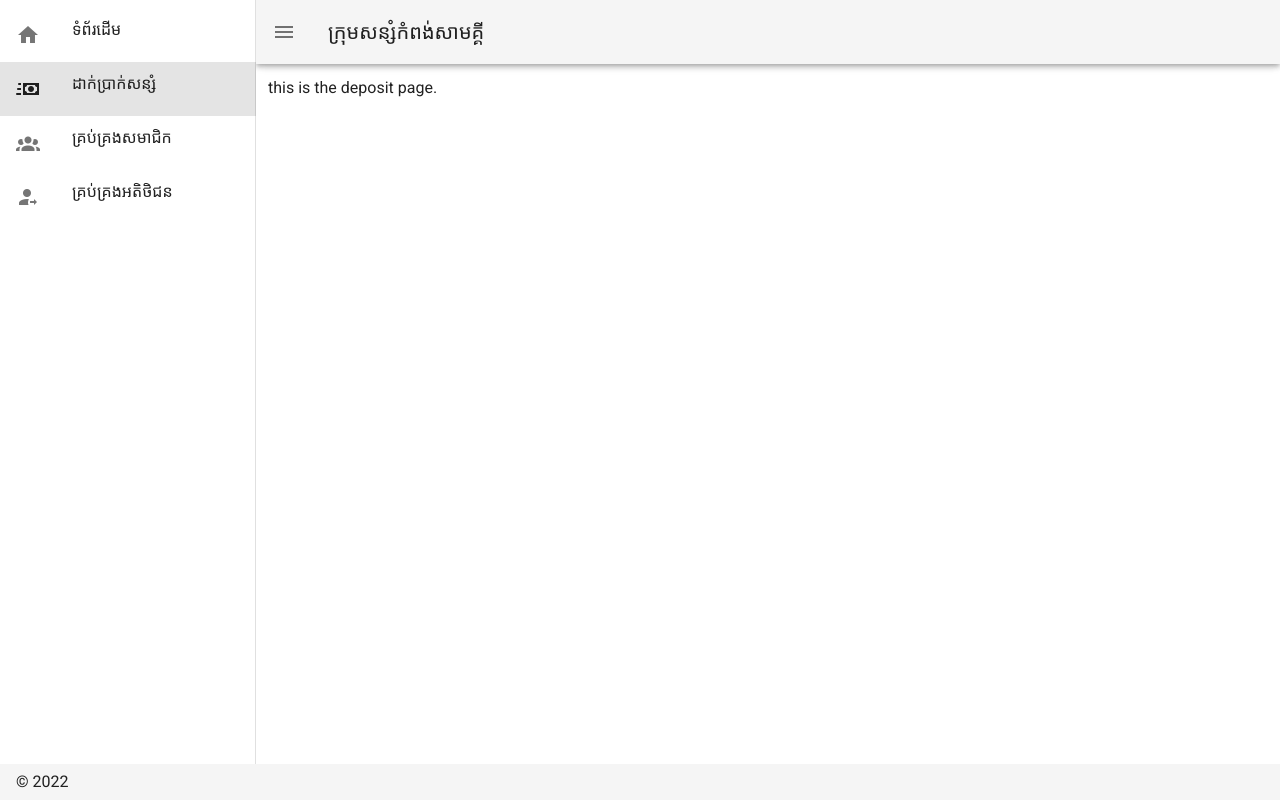
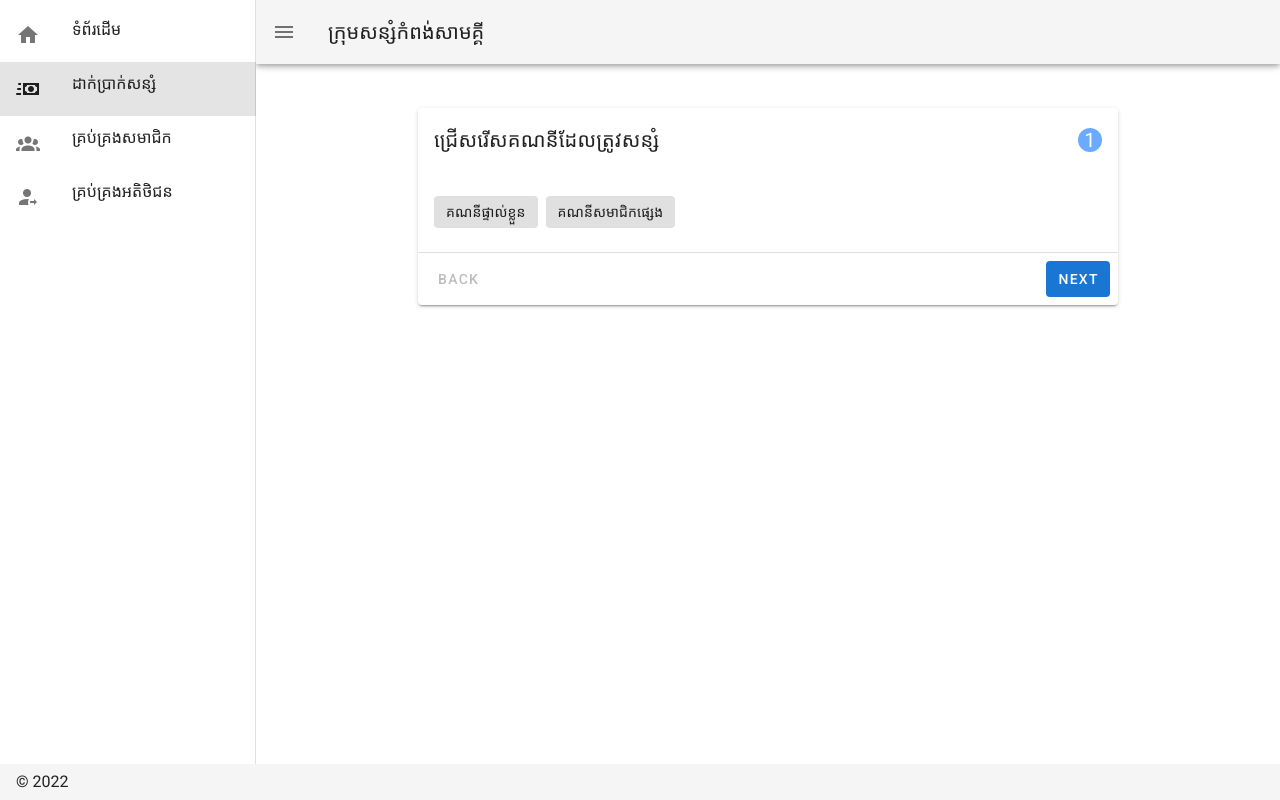
Before and after one commit to phann-phearoen/loan-front, a Nuxt app: page /deposit in a window 1280 px wide. Built offline with nearby package versions, Linux system fonts and the light colour scheme.

Commit message:
add deposit steps card

```diff
--- a/pages/deposit.vue
+++ b/pages/deposit.vue
@@ -1,3 +1,113 @@
 <template>
-  <div>this is the deposit page.</div>
+  <v-card
+    class="mx-auto mt-8"
+    max-width="700"
+  >
+    <v-card-title class="text-h6 font-weight-regular justify-space-between">
+      <span>{{ currentTitle }}</span>
+      <v-avatar
+        color="primary lighten-2"
+        class="subheading white--text"
+        size="24"
+        v-text="step"
+      ></v-avatar>
+    </v-card-title>
+
+    <v-window v-model="step">
+      <v-window-item :value="1">
+        <v-card-text>
+          <v-chip-group>
+            <v-chip
+              label
+              active
+              filter
+              v-model="my_account"
+            >
+              គណនីផ្ទាល់ខ្លួន
+            </v-chip>
+            <v-chip
+              label
+              filter
+              v-model="others_account"
+            >
+              គណនីសមាជិកផ្សេង
+            </v-chip>
+          </v-chip-group>
+        </v-card-text>
+      </v-window-item>
+
+      <v-window-item :value="2">
+        <v-card-text>
+          <v-text-field
+            label="Password"
+            type="password"
+          ></v-text-field>
+          <v-text-field
+            label="Confirm Password"
+            type="password"
+          ></v-text-field>
+          <span class="text-caption grey--text text--darken-1">
+            Please enter a password for your account
+          </span>
+        </v-card-text>
+      </v-window-item>
+
+      <v-window-item :value="3">
+        <div class="pa-4 text-center">
+          <v-img
+            class="mb-4"
+            contain
+            height="128"
+            src="https://cdn.vuetifyjs.com/images/logos/v.svg"
+          ></v-img>
+          <h3 class="text-h6 font-weight-light mb-2">
+            Welcome to Vuetify
+          </h3>
+          <span class="text-caption grey--text">Thanks for signing up!</span>
+        </div>
+      </v-window-item>
+    </v-window>
+
+    <v-divider></v-divider>
+
+    <v-card-actions>
+      <v-btn
+        :disabled="step === 1"
+        text
+        @click="step--"
+      >
+        Back
+      </v-btn>
+      <v-spacer></v-spacer>
+      <v-btn
+        :disabled="step === 3"
+        color="primary"
+        depressed
+        @click="step++"
+      >
+        Next
+      </v-btn>
+    </v-card-actions>
+  </v-card>
 </template>
+
+<script>
+import { mapGetters } from 'vuex'
+export default {
+  data: () => ({
+    step: 1,
+    my_account: null,
+    others_account: null,
+  }),
+  computed: {
+    currentTitle () {
+      switch (this.step) {
+        case 1: return 'ជ្រើសរើសគណនីដែលត្រូវសន្សំ'
+        case 2: return 'Create a password'
+        default: return 'Account created'
+      }
+    },
+    ...mapGetters('session', { me: 'getUser' })
+  },
+}
+</script>
```
